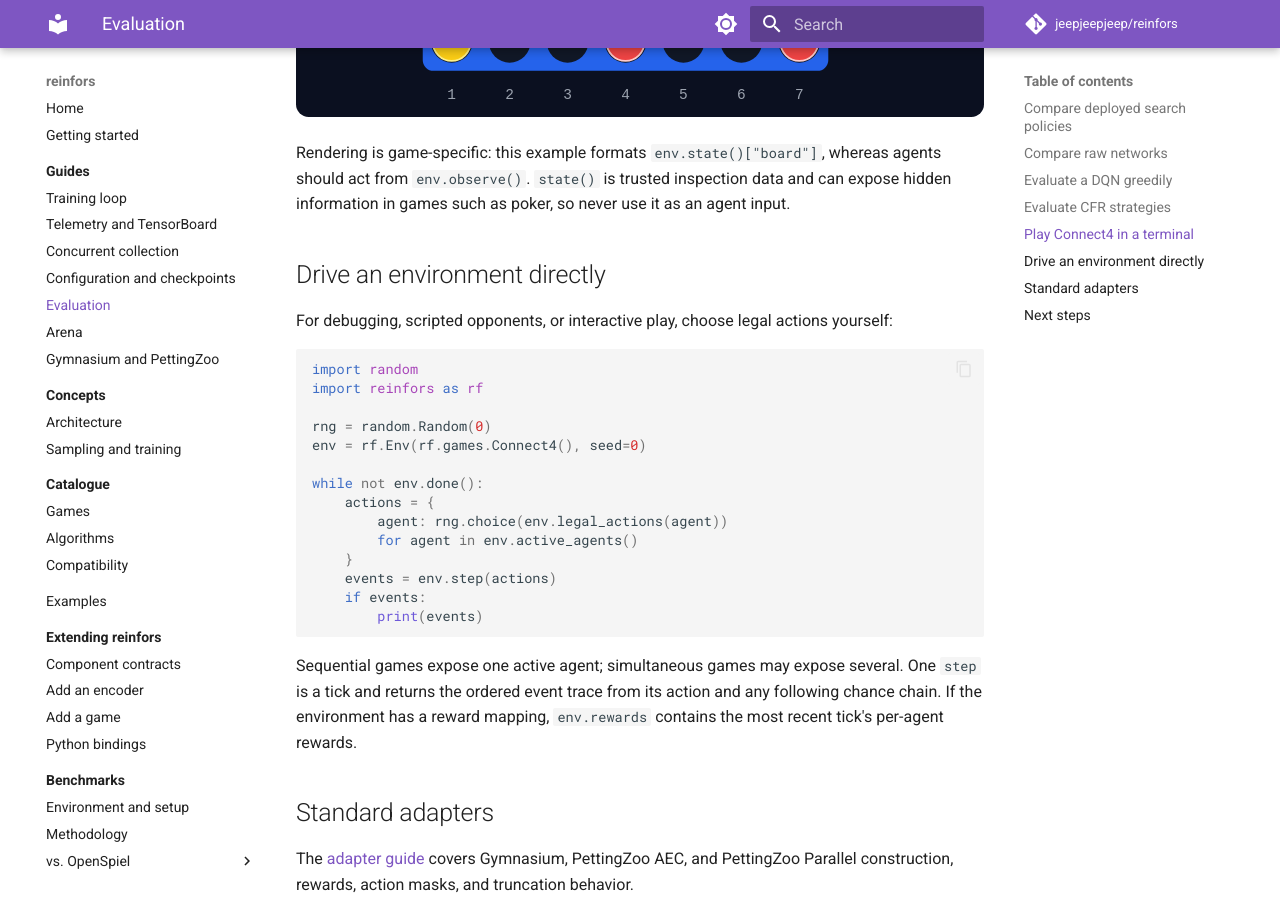
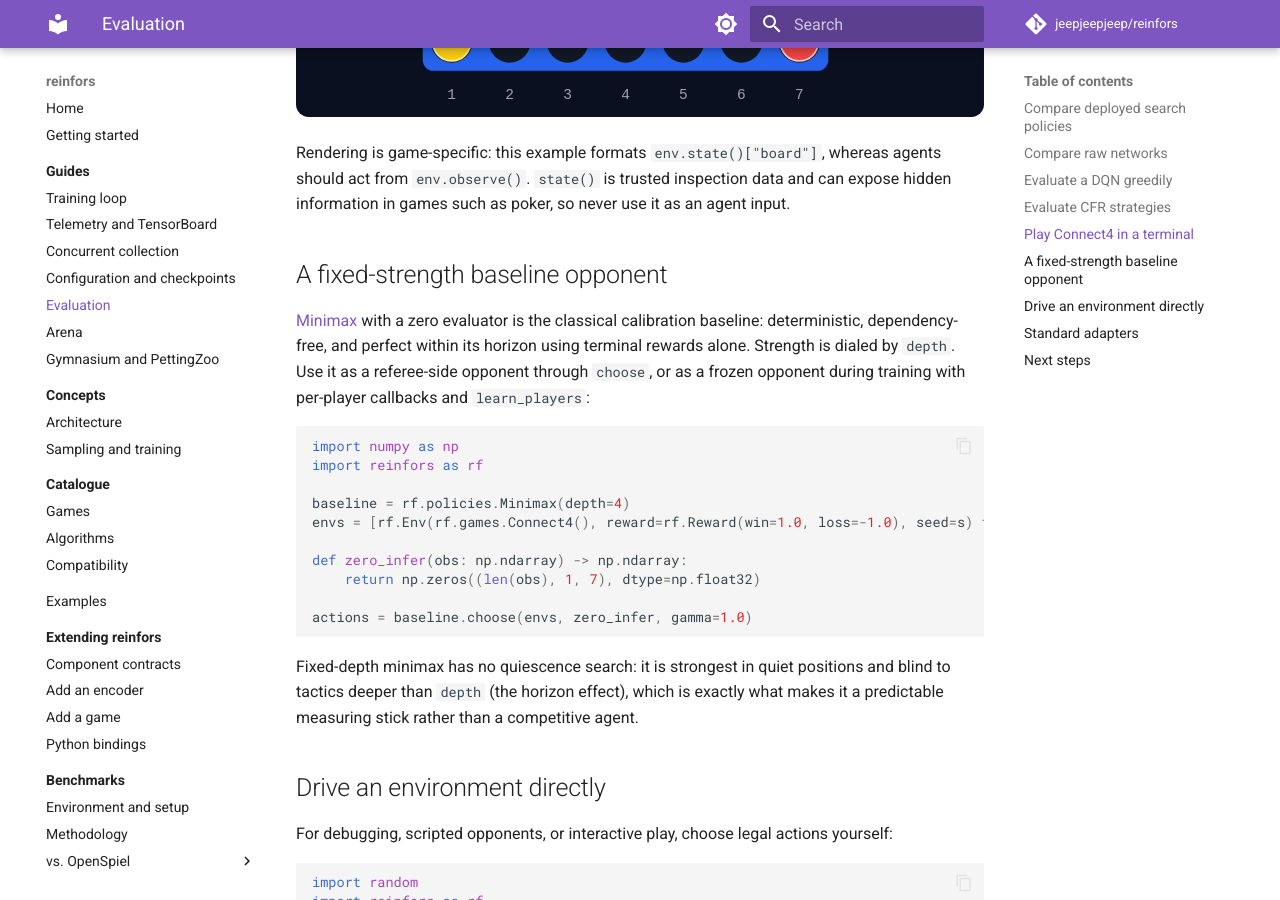
Before and after one commit to jeepjeepjeep/reinfors, an MkDocs documentation site: the page built from docs/guides/evaluation.md, in a window 1280 px wide and 900 px high, scrolled down 2909 px. Built offline with MkDocs 1.6.1 and Material for MkDocs 9.7.7, drawn with Linux system fonts in a browser that asks for light colours; comment, search, counter and statistics services are not loaded.

Commit message:
docs: document the Minimax baseline
Inference-contract row, telemetry applies-to updates, troubleshooting symptom rows,
sizing-a-run depth guidance, and a runtime-verified baseline-opponent section in the
evaluation guide.

Co-Authored-By: Claude Fable 5 <noreply@anthropic.com>

````diff
--- a/docs/guides/evaluation.md
+++ b/docs/guides/evaluation.md
@@ -106,6 +106,30 @@ Rendering is game-specific: this example formats `env.state()["board"]`, whereas
 from `env.observe()`. `state()` is trusted inspection data and can expose hidden information in games
 such as poker, so never use it as an agent input.
 
+## A fixed-strength baseline opponent
+
+[Minimax](../catalogue/algorithms.md#minimax) with a zero evaluator is the classical calibration
+baseline: deterministic, dependency-free, and perfect within its horizon using terminal rewards
+alone. Strength is dialed by `depth`. Use it as a referee-side opponent through `choose`, or as a
+frozen opponent during training with per-player callbacks and `learn_players`:
+
+```python
+import numpy as np
+import reinfors as rf
+
+baseline = rf.policies.Minimax(depth=4)
+envs = [rf.Env(rf.games.Connect4(), reward=rf.Reward(win=1.0, loss=-1.0), seed=s) for s in range(20)]
+
+def zero_infer(obs: np.ndarray) -> np.ndarray:
+    return np.zeros((len(obs), 1, 7), dtype=np.float32)
+
+actions = baseline.choose(envs, zero_infer, gamma=1.0)
+```
+
+Fixed-depth minimax has no quiescence search: it is strongest in quiet positions and blind to
+tactics deeper than `depth` (the horizon effect), which is exactly what makes it a predictable
+measuring stick rather than a competitive agent.
+
 ## Drive an environment directly
 
 For debugging, scripted opponents, or interactive play, choose legal actions yourself:
````
Also changed, not shown: docs/concepts/sampling-and-training.md (+5 -0 lines), docs/reference/inference-contract.md (+1 -0 lines), docs/reference/telemetry-fields.md (+4 -4 lines), docs/reference/troubleshooting.md (+4 -0 lines).
